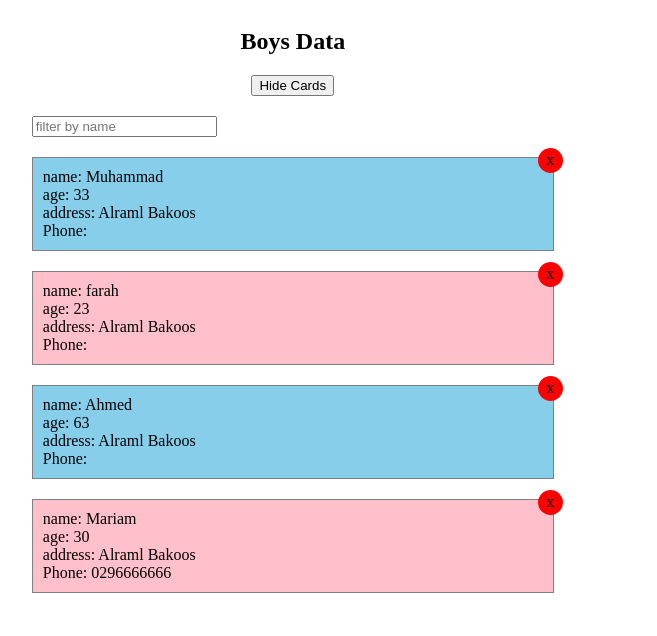
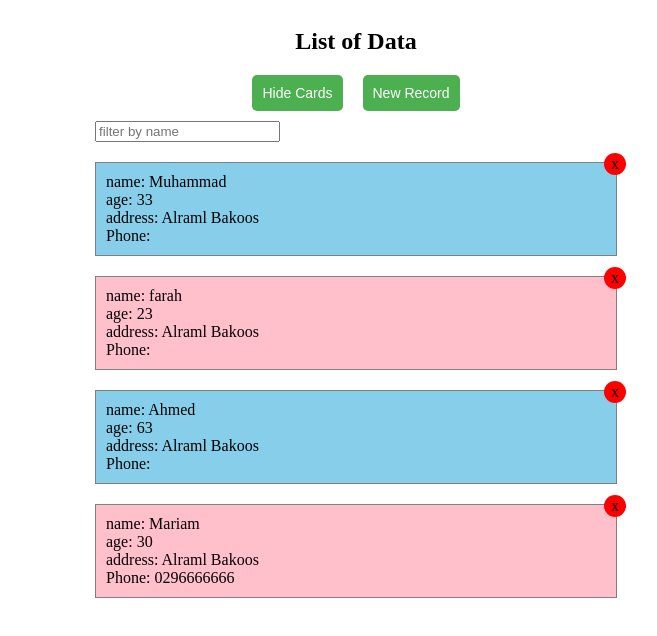
Before and after one commit to Muhammed-Saleh/ReactJS-Part-01-Learn-React-Hooks-by-Project-, a React (Create React App) app: page / in a window 1280 px wide. Shown: the top 636 px of the page, without its empty margins (284-941 px from the left). Built offline with nearby package versions, Linux system fonts and the light colour scheme.

Commit message:
Pop up Modal with Portals & Fragments

```diff
--- a/public/index.html
+++ b/public/index.html
@@ -29,6 +29,7 @@
   </head>
   <body>
     <noscript>You need to enable JavaScript to run this app.</noscript>
+    <div id="modal"></div>
     <div id="root"></div>
     <!--
       This HTML file is a template.
--- a/src/App/App.css
+++ b/src/App/App.css
@@ -1,9 +1,24 @@
+.button {
+    background-color: #4caf50; /* Green */
+    border: none;
+    color: white;
+    padding: 10px;
+    text-align: center;
+    text-decoration: none;
+    display: inline-block;
+    font-size: 14px;
+    border-radius: 5px;
+  }
+
   .mainContainer {
     display: flex;
+    flex-direction: column;
     align-items: center;
-    flex-direction: column;
     justify-content: center;
-    width: 90%;
+  }
+
+  .deleteBtn {
+    background-color: black !important;
   }
 
   .show {
--- a/src/App/App.js
+++ b/src/App/App.js
@@ -1,11 +1,13 @@
 import React, { useState } from 'react'
 import CardList from '../components/CardList/Card.list';
 import Filter from '../components/filter/Filter';
+import Modal from '../components/Modal/Modal';
 import './App.css';
 
 const App = () => {
     const [cardToggle, setCardToggle] = useState(true);
     const [filter, setFilter] = useState("");
+    const [showModal, setShowModal] = useState(false);
     const [state, setState] = useState(
         [
             {
@@ -76,12 +78,18 @@ const App = () => {
 
     return (
         <div className="mainContainer">
-            <h2>Boys Data</h2>
-            <button
-            style = {{marginBottom: "20px"}}
-            onClick={() => setCardToggle(!cardToggle)}>
-                {cardToggle ? "Hide Cards" : "Show Cards"}
-            </button>
+            <Modal show={showModal}/>
+            <h2>List of Data</h2>
+            <div style={{display:"flex", marginBottom: "10px"}}>
+                <button
+                style = {{marginRight: "20px"}}
+                onClick={() => setCardToggle(!cardToggle)}
+                className="button"
+                >
+                    {cardToggle ? "Hide Cards" : "Show Cards"}
+                </button>
+                <button className="button" onClick={() => setShowModal(true)}>New Record</button>
+            </div>
             <div className={cardToggle ? "show" : "hide"}>
                 <Filter filteration = {filterNames} />
                 <CardList namesList={namesHandlers()} deleteFunc = {deleteHandler} />
--- a/src/components/Card/Card.module.css
+++ b/src/components/Card/Card.module.css
@@ -10,12 +10,12 @@
     position: absolute;
     top: -10px;
     right: -10px;
-    width: 25px;
-    height:25px;
+    width: 22px;
+    height:22px;
     background-color: red;
     display: flex;
     align-items: center;
     justify-content: center;
-    border-radius: 12.5px;
+    border-radius: 11px;
     cursor: pointer;
 }
--- /dev/null
+++ b/src/components/Modal/Modal.js
@@ -0,0 +1,28 @@
+import React, { Fragment } from "react";
+import ReactDOM from 'react-dom';
+import styles from "./Modal.module.css";
+
+const Backdrop = () => {
+    return <div className={styles.backDrop}>  </div>
+};
+
+const OverLay = () => {
+    return <div className={styles.overLay}>  </div>
+};
+
+const Modal  = ({show}) => {
+    return (
+        show && (
+            <Fragment>
+                { ReactDOM.createPortal(
+                    <Fragment>
+                    <Backdrop />
+                    <OverLay />
+                    </Fragment>, document.getElementById('modal')
+                )}
+            </Fragment>
+        )
+    );
+};
+
+export default Modal;
--- /dev/null
+++ b/src/components/Modal/Modal.module.css
@@ -0,0 +1,23 @@
+.backDrop{
+    z-index: 10000;
+    position: fixed;
+    top: 0;
+    left: 0;
+    right: 0;
+    bottom: 0;
+    background-color: black;
+    opacity: 0.8;
+}
+.overLay{
+    z-index: 150000;
+    position: absolute;
+    height: 500px;
+    width: 30%;
+    top: 50%;
+    left: 50%;
+    transform: translate(-50%, -50%);
+    /* margin-top: -250px;
+    margin-left: -15%; */
+    background-color: white;
+    border-radius: 20px;
+}
```
Lines whose indentation alone changed are shown as unchanged.
